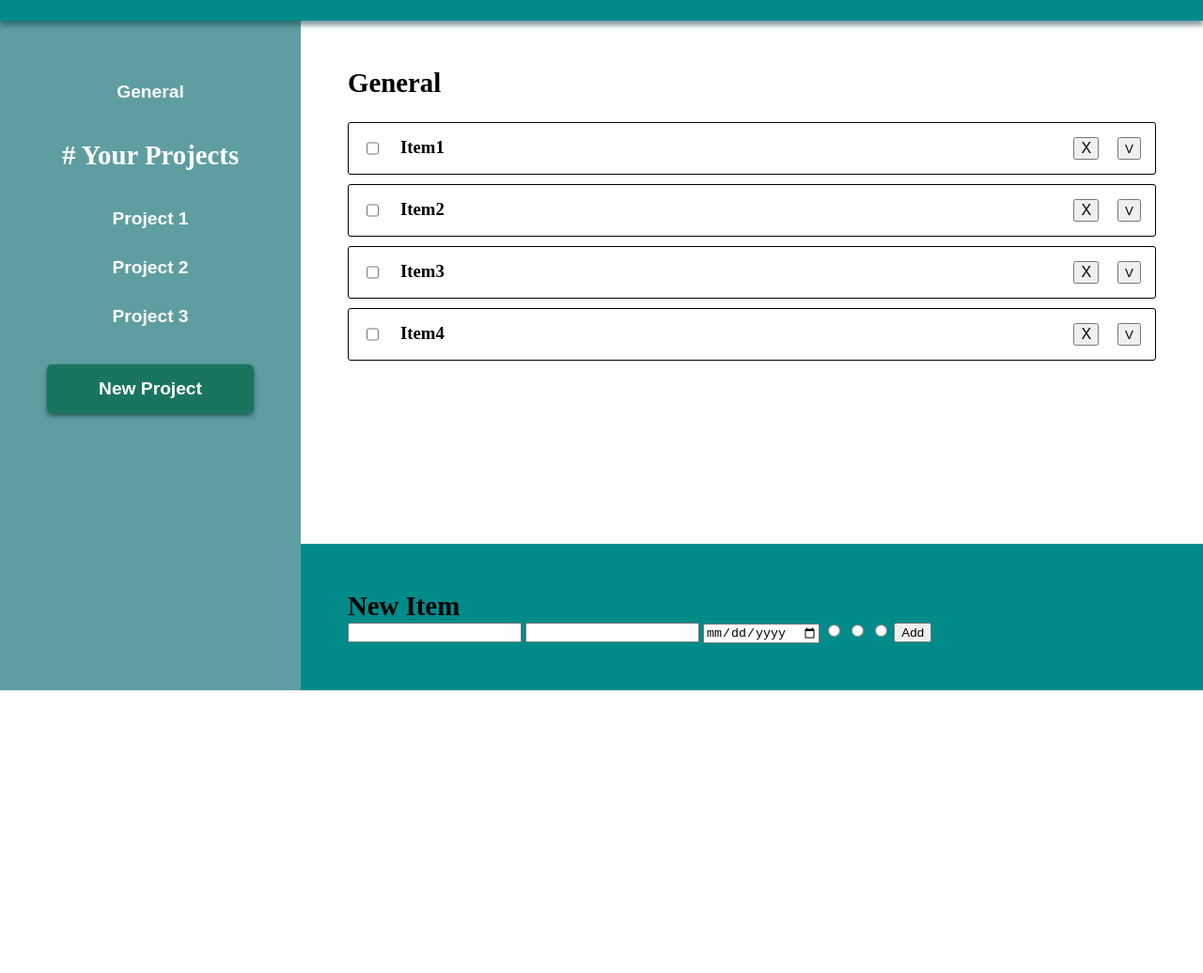
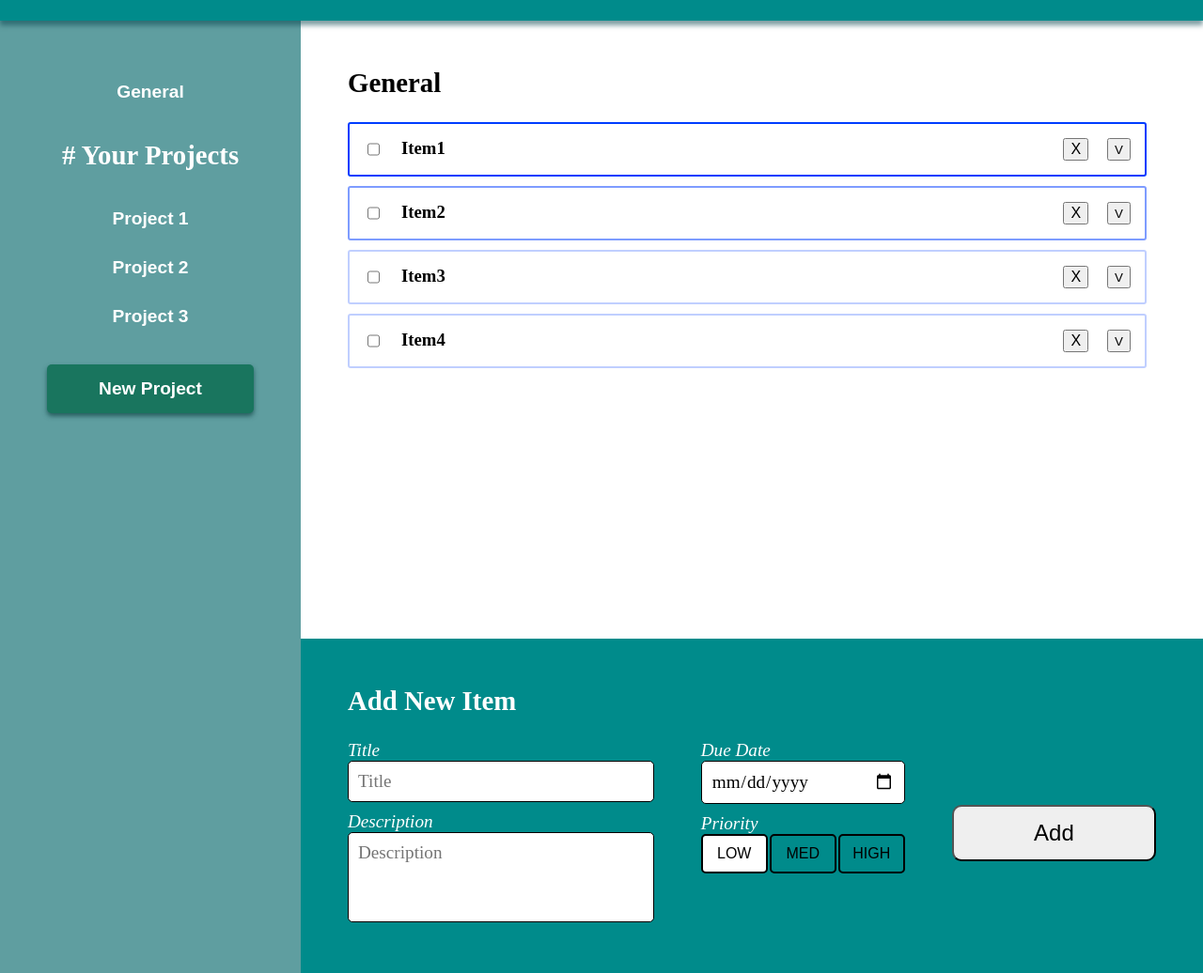
Before and after one commit to quaminh/odin-todo, a website built with webpack: page src/template.html in a window 1280 px wide. Shown: the part 65-1101 px from the top of the page at 94% size. Before the commit the page ends 800 px from the top, so only its background shows below. Built offline with nearby package versions, Linux system fonts and the light colour scheme.

Commit message:
Add ability to add new items to list
Also show item priority in the form of border colors

```diff
--- a/src/controller.js
+++ b/src/controller.js
@@ -13,6 +13,14 @@ export default function Controller() {
     const listTitle = document.querySelector("#list-title");
     const projectList = document.querySelector("#project-list");
     const itemList = document.querySelector("#item-list");
+
+    const itemForm = document.querySelector("#item-form");
+    const titleInput = document.querySelector("#title-input");
+    const descriptionInput = document.querySelector("#desc-input");
+    const dateInput = document.querySelector("#date-input");
+    const priorityInput = document.querySelector("div.priority-btn-container");
+    const priorityButtons = document.querySelectorAll(".priority-btn");
+    let currentPriority = "LOW";
 
     const updateScreen = () => {
         projectList.innerText = "";
@@ -42,6 +50,12 @@ export default function Controller() {
             itemCard.classList.add("item-card");
             deleteButton.classList.add("delete-btn");
             dropdownButton.classList.add("dropdown-btn");
+
+            let prio = "";
+            if (item.priority === 1) prio = "high";
+            if (item.priority === 2) prio = "med";
+            if (item.priority === 3) prio = "low";
+            itemCard.classList.add(`${prio}-priority`);
 
             itemCheckbox.type = "checkbox";
 
@@ -73,19 +87,44 @@ export default function Controller() {
         updateScreen();
     });
 
-    generalProject.addItem(new TodoItem("Item1", "", "", ""));
-    generalProject.addItem(new TodoItem("Item2", "", "", ""));
-    generalProject.addItem(new TodoItem("Item3", "", "", ""));
-    generalProject.addItem(new TodoItem("Item4", "", "", ""));
+    priorityInput.addEventListener("click", (e) => {
+        if (e.target.classList.contains("priority-btn")) {
+            priorityButtons.forEach((button) => button.classList.remove("selected"));
+            e.target.classList.add("selected");
+            currentPriority = e.target.innerText;
+        }
+    });
 
-    projects[0].addItem(new TodoItem("Item1", "", "", ""));
+    itemForm.addEventListener("submit", (e) => {
+        e.preventDefault();
+        if (!titleInput.value) {
+            alert("Title cannot be empty");
+        }
+        else {
+            const title = titleInput.value;
+            const description = descriptionInput.value;
+            const date = dateInput.value;
+            let prio = 3;
+            if (currentPriority === "MED") prio = 2;
+            if (currentPriority === "HIGH") prio = 1;
+            currentProject.addItem(new TodoItem(title, description, date, prio));
+            updateScreen();
+        }
+    });
 
-    projects[1].addItem(new TodoItem("Item1", "", "", ""));
-    projects[1].addItem(new TodoItem("Item2", "", "", ""));
+    generalProject.addItem(new TodoItem("Item1", "", "", 1));
+    generalProject.addItem(new TodoItem("Item2", "", "", 2));
+    generalProject.addItem(new TodoItem("Item3", "", "", 3));
+    generalProject.addItem(new TodoItem("Item4", "", "", 3));
 
-    projects[2].addItem(new TodoItem("Item1", "", "", ""));
-    projects[2].addItem(new TodoItem("Item2", "", "", ""));
-    projects[2].addItem(new TodoItem("Item3", "", "", ""));
+    projects[0].addItem(new TodoItem("Item1", "", "", 3));
+
+    projects[1].addItem(new TodoItem("Item1", "", "", 3));
+    projects[1].addItem(new TodoItem("Item2", "", "", 3));
+
+    projects[2].addItem(new TodoItem("Item1", "", "", 3));
+    projects[2].addItem(new TodoItem("Item2", "", "", 3));
+    projects[2].addItem(new TodoItem("Item3", "", "", 3));
 
     updateScreen();
 }
--- a/src/project.js
+++ b/src/project.js
@@ -9,8 +9,15 @@ export default class Project {
         return this.#list;
     }
 
+    sort() {
+        this.#list.sort((a, b) => {
+            return a.priority - b.priority;
+        });
+    }
+
     addItem(item) {
         this.#list.push(item);
+        this.sort();
     }
 
     removeItem(item) {
--- a/src/styles.css
+++ b/src/styles.css
@@ -57,11 +57,74 @@ div#content {
     display: flex;
     flex-direction: column;
     gap: 25px;
-    /* overflow-y: scroll; */
 }
 
 .main-footer {
+    color: white;
     background-color: darkcyan;
+    display: flex;
+    flex-direction: column;
+    gap: 25px;
+}
+
+/* FORM STYLES */
+
+form {
+    display: grid;
+    grid-template-columns: 1.5fr 1fr 1fr;
+    gap: 50px;
+}
+
+.form-section {
+    display: flex;
+    flex-direction: column;
+    gap: 10px;
+}
+
+form input, textarea {
+    width: 100%;
+    border: 1px solid black;
+    border-radius: 5px;
+    padding: 10px;
+    font-size: 1.2rem;
+    font-family: 'Times New Roman', Times, serif;
+    box-sizing: border-box;
+}
+
+form textarea {
+    resize: none;
+    height: 5em;
+}
+
+form label {
+    font-size: 1.2rem;
+    font-style: italic;
+}
+
+form .priority-btn-container {
+    display: grid;
+    grid-template-columns: 1fr 1fr 1fr;
+    gap: 2px;
+}
+
+form .priority-btn {
+    font-size: 1rem;
+    padding: 10px;
+    background: none;
+    border: 2px solid black;
+    border-radius: 5px;
+    cursor: pointer;
+}
+form .selected {
+    background-color: white;
+}
+
+#item-submit {
+    font-size: 1.5rem;
+    height: 30%;
+    border-radius: 10px;
+    cursor: pointer;
+    align-self: center;
 }
 
 /* PROJECT LIST STYLES */
@@ -105,6 +168,9 @@ div#content {
     display: flex;
     flex-direction: column;
     gap: 10px;
+    height: 500px;
+    overflow-y: auto;
+    padding-right: 10px;
 }
 
 .item-card {
--- a/src/template.html
+++ b/src/template.html
@@ -22,15 +22,33 @@
                 <ul id="item-list"></ul>
             </div>
             <div class="main-footer">
-                <h2>New Item</h2>
-                <form>
-                    <input type="text">
-                    <input type="text">
-                    <input type="date">
-                    <input type="radio">
-                    <input type="radio">
-                    <input type="radio">
-                    <button>Add</button>
+                <h2>Add New Item</h2>
+                <form id="item-form">
+                    <div class="form-section">
+                        <div>
+                            <label for="title-input">Title</label>
+                            <input id="title-input" type="text" placeholder="Title">
+                        </div>
+                        <div>
+                            <label for="desc-input">Description</label>
+                            <textarea id="desc-input" placeholder="Description"></textarea>
+                        </div>
+                    </div>
+                    <div class="form-section">
+                        <div>
+                            <label for="date-input">Due Date</label>
+                            <input id="date-input" type="date">
+                        </div>
+                        <div>
+                            <label>Priority</label>
+                            <div class="priority-btn-container">
+                                <button class="priority-btn selected" id="priority-low" type="button">LOW</button>
+                                <button class="priority-btn" id="priority-med" type="button">MED</button>
+                                <button class="priority-btn" id="priority-high" type="button">HIGH</button>
+                            </div>
+                        </div>
+                    </div>
+                    <button id="item-submit" type="submit">Add</button>
                 </form>
             </div>
         </div>
```
